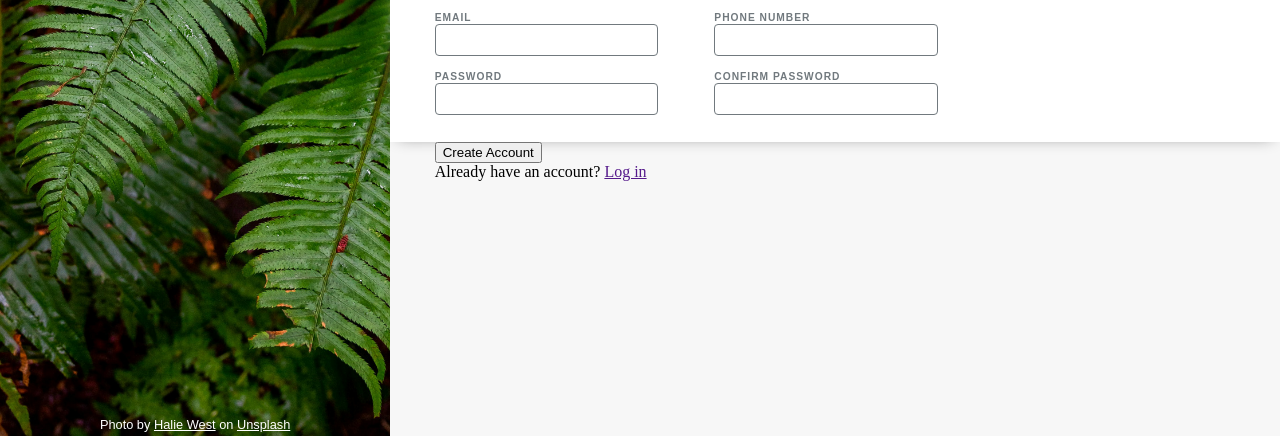
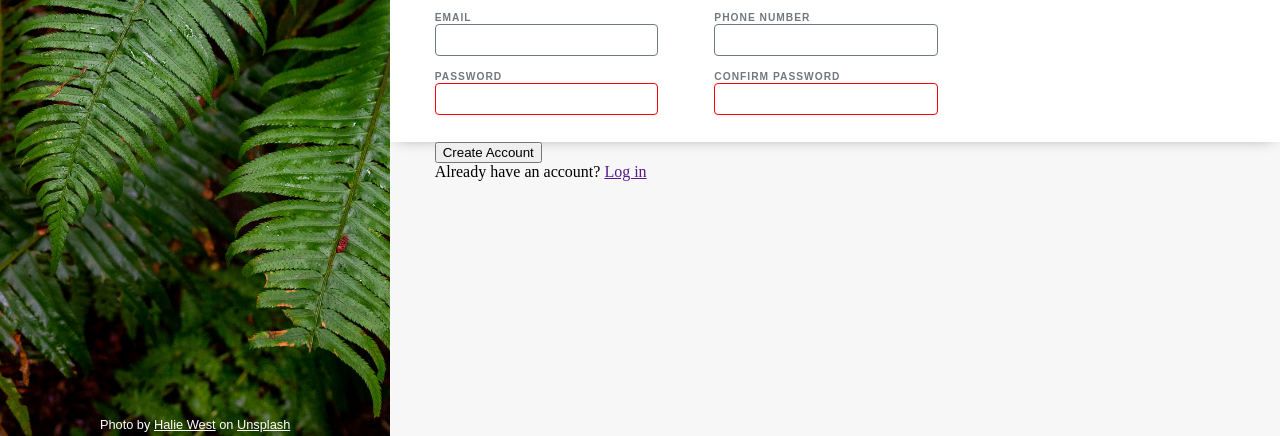
Before and after one commit to Fxdzie/signup-form, a plain HTML site: page index.html in a window 1280 px wide. Shown: the part 364-800 px from the top of the page. Drawn offline with Linux system fonts and the light colour scheme.

Commit message:
Made password input fields required

```diff
--- a/index.html
+++ b/index.html
@@ -38,7 +38,7 @@
                         </div>
                         <div class="input">
                             <label for="user-password">Password</label>
-                            <input type="password" id="user-password">
+                            <input type="password" id="user-password" required>
                         </div>
                     </div>
 
@@ -55,7 +55,7 @@
 
                         <div class="input">
                             <label for="confirm-password">Confirm Password</label>
-                            <input type="password" id="confirm-password">
+                            <input type="password" id="confirm-password" required>
                         </div>
                     </div>
                 </div>
```
